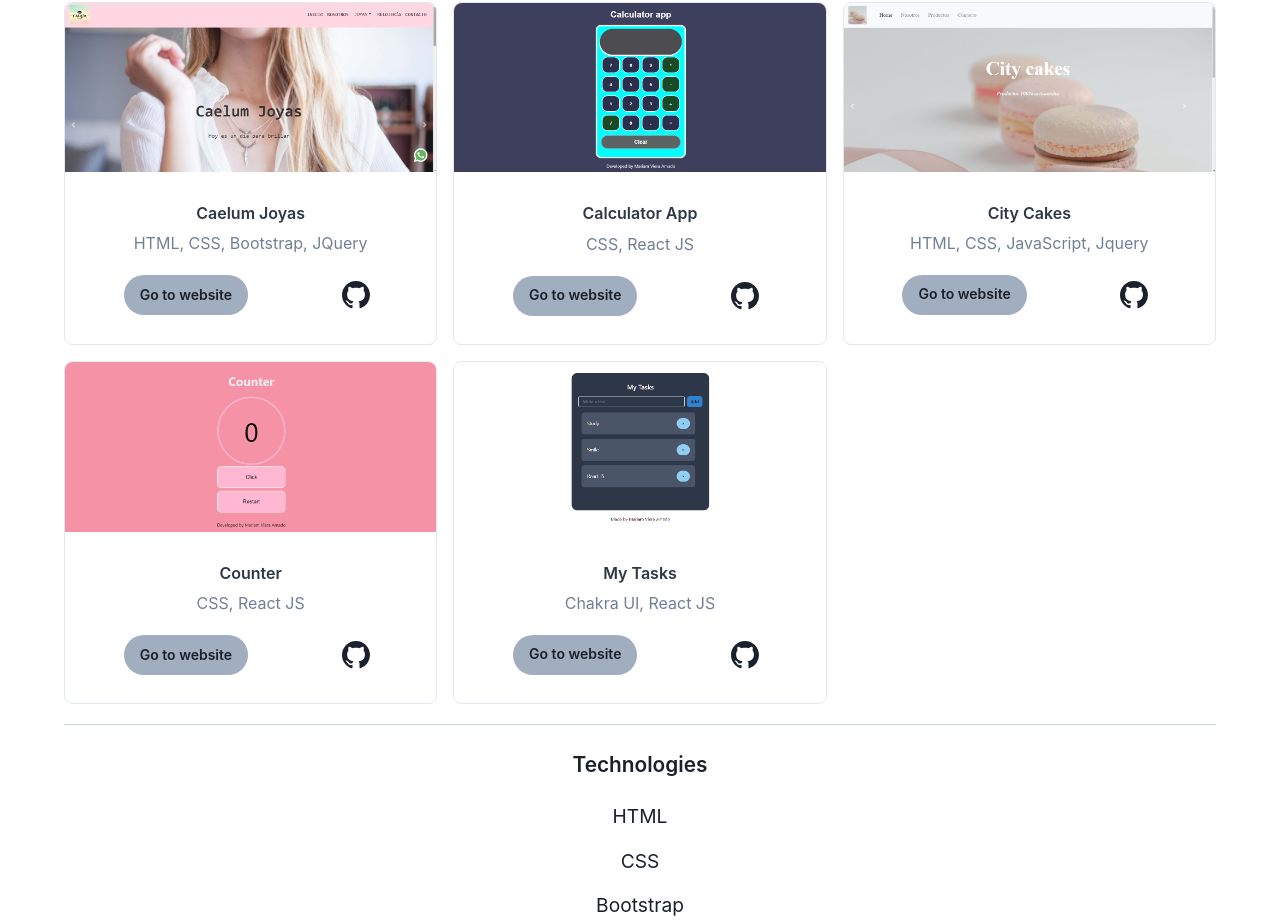
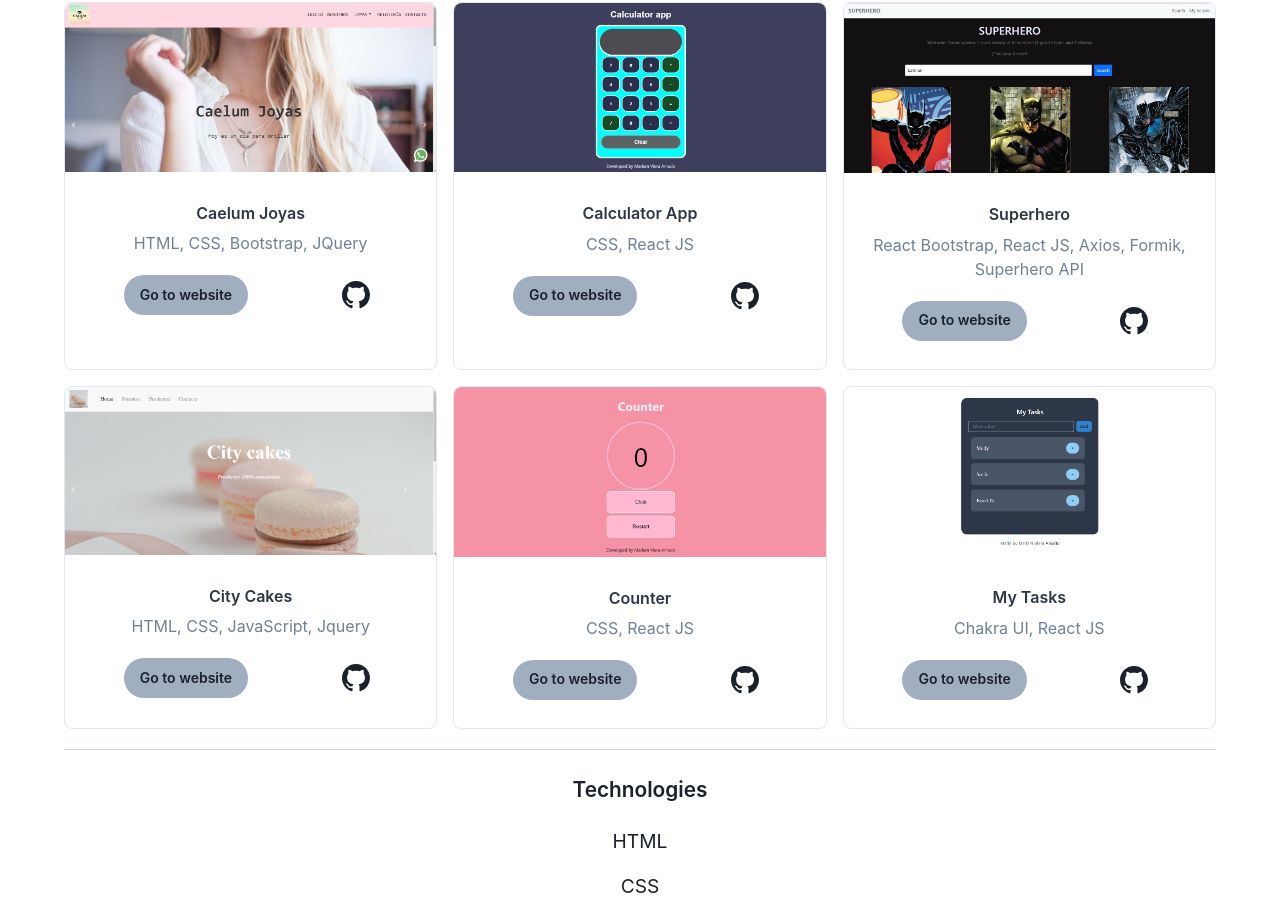
Before and after one commit to mvieraamado/portfolio, a React (Create React App) app: page / in a window 1280 px wide. Shown: the part 664-1585 px from the top of the page. Built offline with nearby package versions, Linux system fonts and the light colour scheme.

Commit message:
Add new data

```diff
--- a/src/data/data.js
+++ b/src/data/data.js
@@ -3,6 +3,7 @@ import caelumJoyas from '../images/caelum-joyas.png';
 import cityCakes from '../images/city-cakes.png';
 import counterApp from '../images/counter-app.png';
 import myTasks from '../images/my-tasks.png';
+import superhero from '../images/superhero.png';
 
 const myProjects = [
   {
@@ -23,6 +24,14 @@ const myProjects = [
   },
   {
     id: 3,
+    image: superhero,
+    name: 'Superhero',
+    url: 'https://my-superhero-team.netlify.app/',
+    gitHub: 'https://github.com/mvieraamado/challenge-react-js',
+    description: 'React Bootstrap, React JS, Axios, Formik, Superhero API'
+  },
+  {
+    id: 4,
     image: cityCakes,
     name: 'City Cakes',
     url: 'https://mvieraamado.github.io/javascript18040-city-cakes/',
@@ -30,7 +39,7 @@ const myProjects = [
     description: 'HTML, CSS, JavaScript, Jquery'
   },
   {
-    id: 4,
+    id: 5,
     image: counterApp,
     name: 'Counter',
     url: 'https://pink-counter.netlify.app/',
@@ -38,7 +47,7 @@ const myProjects = [
     description: 'CSS, React JS'
   },
   {
-    id: 5,
+    id: 6,
     image: myTasks,
     name: 'My Tasks',
     url: 'https://mva-tasks.netlify.app',
```
Also changed, not shown: src/images/superhero.png (added).
